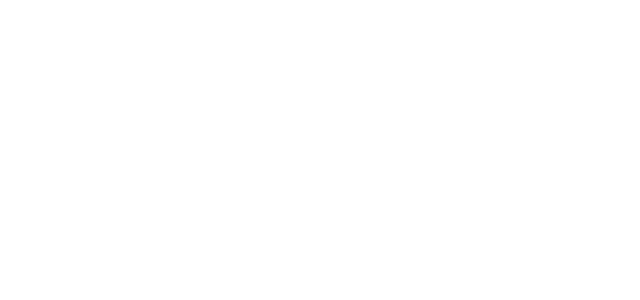
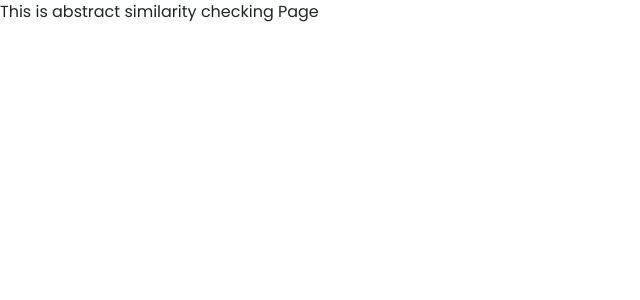
Before and after one commit to Investment-Analysis-Project/mini-project-project-manager-cet, a React (Create React App) app in the folder client/: page /abstractsimilarity in a window 1280 px wide. Before the commit this address had no page. Shown: the top 300 px of the page, without its empty margins (0-640 px from the left). Built offline with nearby package versions, Linux system fonts and the light colour scheme.

Commit message:
Similarity

```diff
--- a/client/src/App.js
+++ b/client/src/App.js
@@ -24,8 +24,8 @@
             <Route path="/guides" element={<Guides />}/>
             <Route path="/guide/:id" element={<Guide />}/>
             <Route path="/editguide/:id" element={<EditGuide />}/>
-            <Route path="/admin" element={<Admin />}/>
-            <Route path="/similarity" element={<Similarity />}/>
+            <Route path="/adminpanel" element={<Admin />}/>
+            <Route path="/abstractsimilarity" element={<Similarity />}/>
           </Routes>
         </BrowserRouter>
       </>
--- a/client/src/pages/similarity/Similarity.jsx
+++ b/client/src/pages/similarity/Similarity.jsx
@@ -2,8 +2,8 @@
 
 const Similarity = () => {
     return(
-        <div>
-            Similarity Checking Page
+        <div className='similarity'>
+            This is abstract similarity checking Page
         </div>
     )
 }
--- a/client/src/pages/similarity/similarity.css
+++ b/client/src/pages/similarity/similarity.css
@@ -0,0 +1,5 @@
+.similarity{
+    display: flex;
+    flex-direction: column;
+    align-items: center;
+}
```
